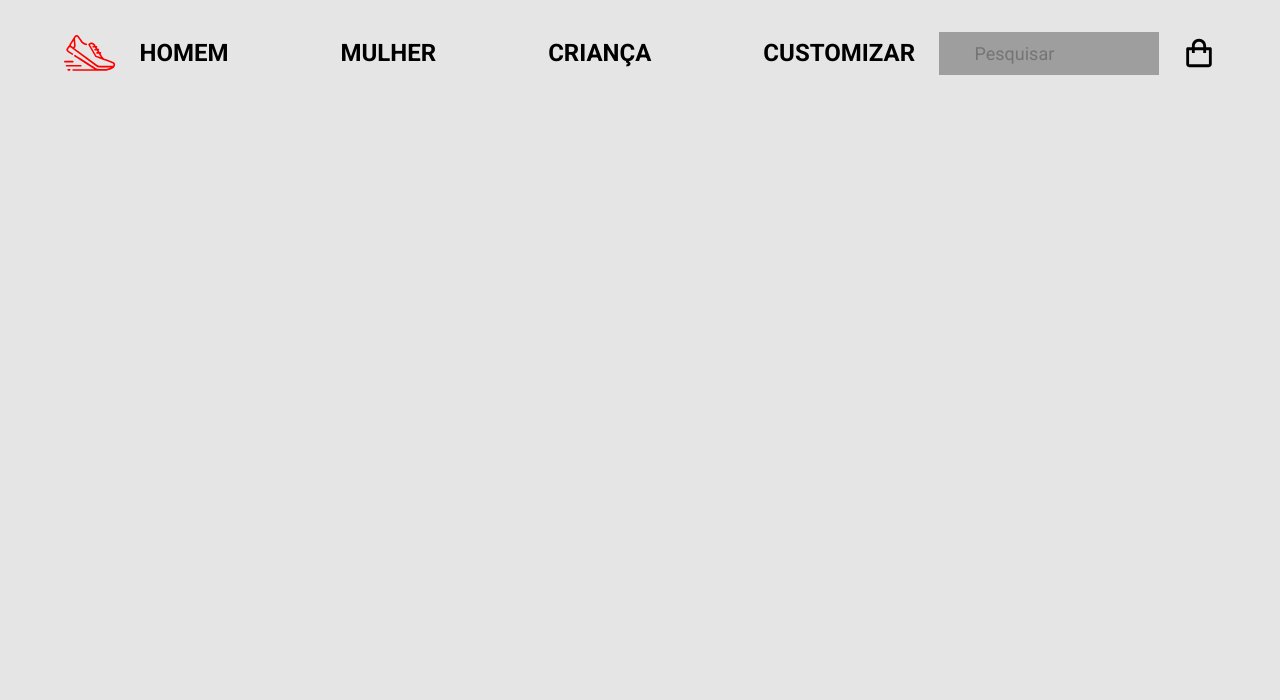
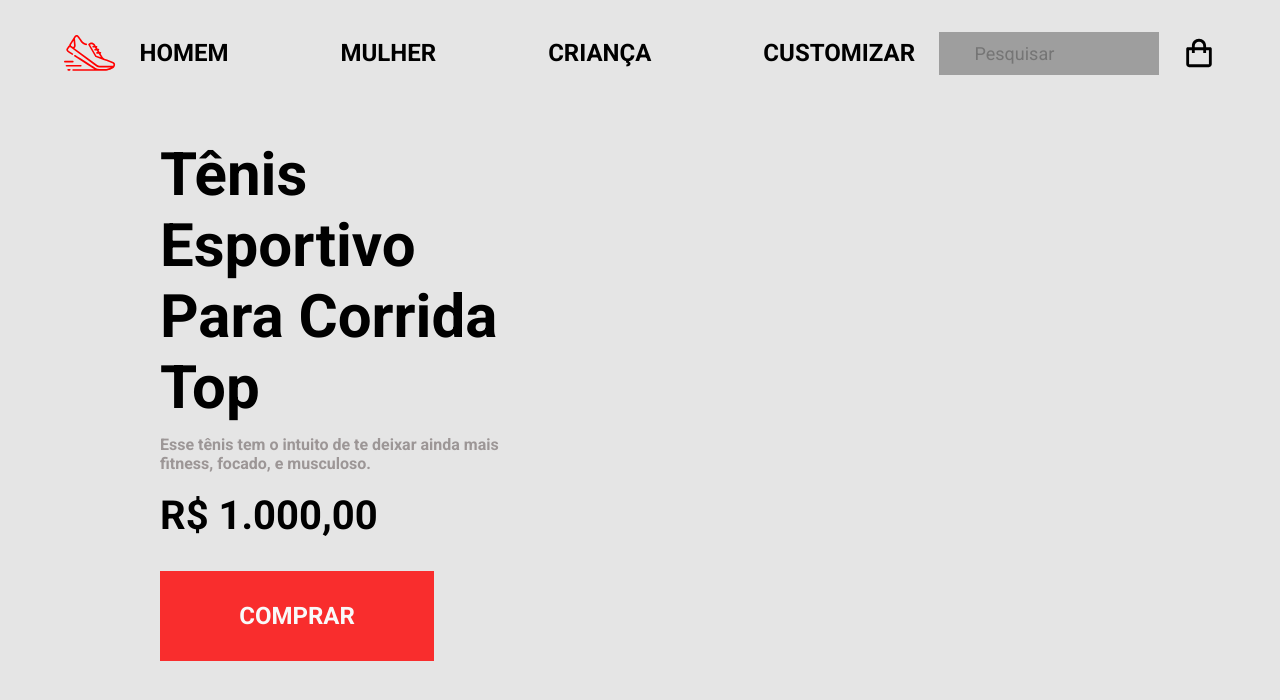
Before and after one commit to lucasmelosilva/rocketshoes, a React (Vite) app: page / in a window 1280 px wide. Shown: the top 700 px of the page. Built offline with nearby package versions, Linux system fonts and the light colour scheme; grey boxes are pictures that could not be loaded.

Commit message:
add aside e estilizacao

```diff
--- a/src/App.css
+++ b/src/App.css
@@ -22,6 +22,7 @@ li {
   font-size: 1.5em;
   text-transform: uppercase;
   font-weight: 700;
+  cursor: pointer;
 }
 
 li:hover {
@@ -39,3 +40,64 @@ li:hover {
   background-repeat: no-repeat;
   background-position: 5% 50%;
 }
+
+/* Aside */
+
+.content {
+  display: flex;
+  align-items: center;
+  height: 100vh;
+}
+
+aside {
+  display: flex;
+  flex-direction: column;
+  justify-content: center;
+  height: 100%;
+  padding-left: 10em;
+}
+
+aside > div {
+  width: 375px;
+}
+
+span,
+strong {
+  display: block;
+}
+
+strong {
+  font-size: 60px;
+  margin-bottom: 0.2em;
+}
+
+.text-description {
+  font-size: 1em;
+  font-weight: 700;
+  margin-bottom: 1.2em;
+  color: var(--text-description);
+}
+
+.text-price {
+  font-size: 40px;
+  font-weight: 700;
+  margin-bottom: 0.8em;
+}
+
+.buy-button {
+  background-color: var(--button);
+  border: none;
+  font-size: 24px;
+  font-weight: 700;
+  color: #fff;
+  width: 274px;
+  height: 90px;
+  cursor: pointer;
+  opacity: 0.8;
+  transition: opacity 1s;
+  text-transform: uppercase;
+}
+
+.buy-button:hover {
+  opacity: 1;
+}
--- a/src/App.jsx
+++ b/src/App.jsx
@@ -18,6 +18,22 @@ function App() {
 
         <img src="./assets/icon-bag.svg" alt="Bag" />
       </nav>
+
+      <div className='content'>
+        <aside>
+          <div>
+            <strong>Tênis Esportivo Para Corrida
+              Top</strong>
+            <span className='text-description'>
+              Esse tênis tem o intuito de te deixar ainda mais fitness, focado, e musculoso.
+            </span>
+            <span className='text-price'>
+              R$ 1.000,00
+            </span>
+            <button className='buy-button'>comprar</button>
+          </div>
+        </aside>
+      </div>
     </div>
   )
 }
```
